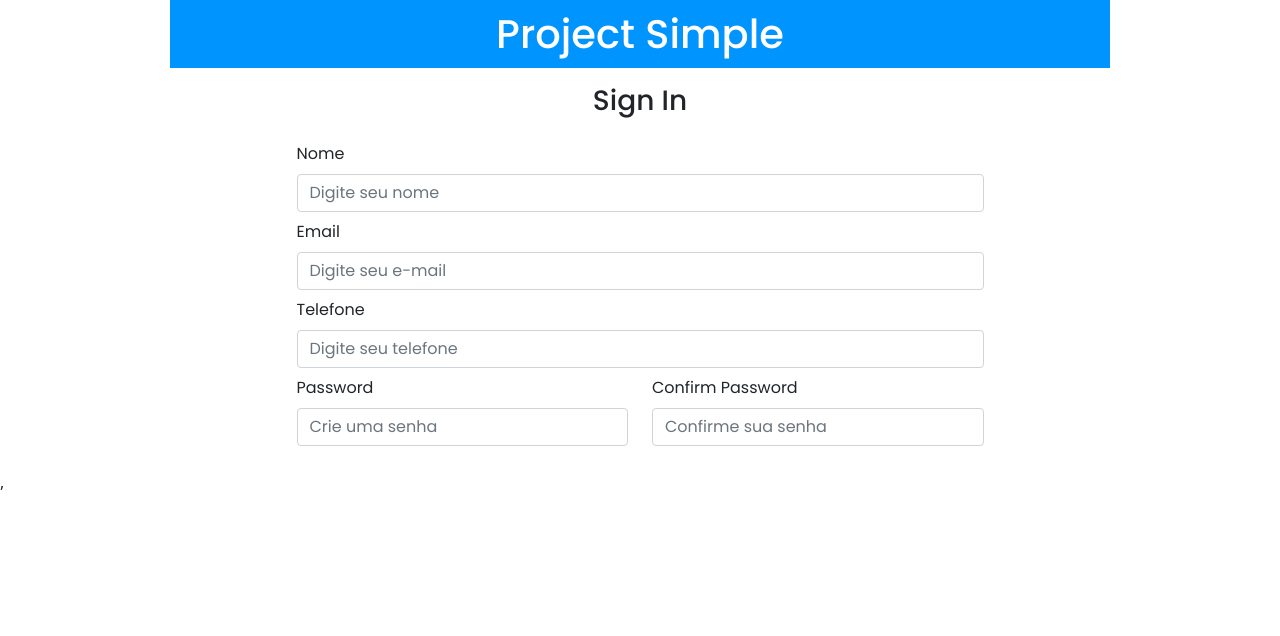
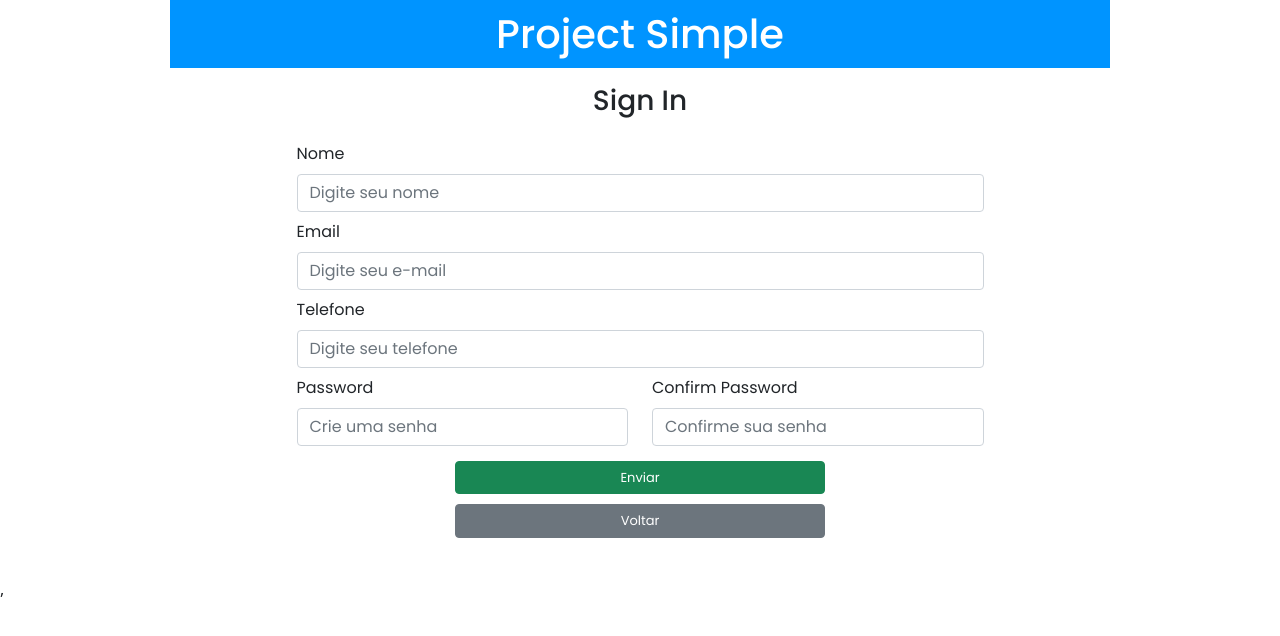
Before and after one commit to dsm-cefet-rj/trabalhointegrado2021-2-2021-2-grupo-8, a React (Create React App) app in the folder frontend/: page /signIn in a window 1280 px wide. Shown: the top 636 px of the page. Built offline with nearby package versions, Linux system fonts and the light colour scheme; data requests are answered from the project's data file.

Commit message:
login page

```diff
--- a/frontend/src/components/LoginPage/FormCadastro.jsx
+++ b/frontend/src/components/LoginPage/FormCadastro.jsx
@@ -1,6 +1,14 @@
 import React from "react";
+import { useLocation, useNavigate } from "react-router-dom";
+import { yupResolver } from "@hookform/resolvers/yup";
+import { useForm } from "react-hook-form";
+// import { userSchema } from "./UserSchema";
+
+
 
 function FormCadastro() {
+
+  const navigate = useNavigate();
   const handleSubmit = () => {
     console.log("");
   };
@@ -65,6 +73,24 @@ function FormCadastro() {
                 />
               </div>
             </div>
+            <section className="menu">
+            <button type="submit"
+            className="btn btn-success"
+            onClick={() => {
+                navigate("/login");
+              }}>
+              Enviar
+            </button>
+            <button
+              type="button"
+              className="btn btn-secondary"
+              onClick={() => {
+                navigate("/login");
+              }}
+            >
+              Voltar
+            </button>
+          </section>
           </form>
         </div>
       </main>
--- a/frontend/src/components/LoginPage/LoginPage.jsx
+++ b/frontend/src/components/LoginPage/LoginPage.jsx
@@ -54,7 +54,7 @@ function LoginPage() {
             <button className="btn mt-3" onClick={handleLogin}>Login</button>
           </form>
           <div className="text-center fs-6">
-            <a href="#">Forget password?</a> or <a href="#">Sign up</a>
+            <a href="#">Forget password?</a> or <a href="/signIn">Sign up</a>
           </div>
         </div>
       </main>
```
Also changed, not shown: frontend/src/components/LoginPage/UserSchema.jsx (+9 -0 lines).
